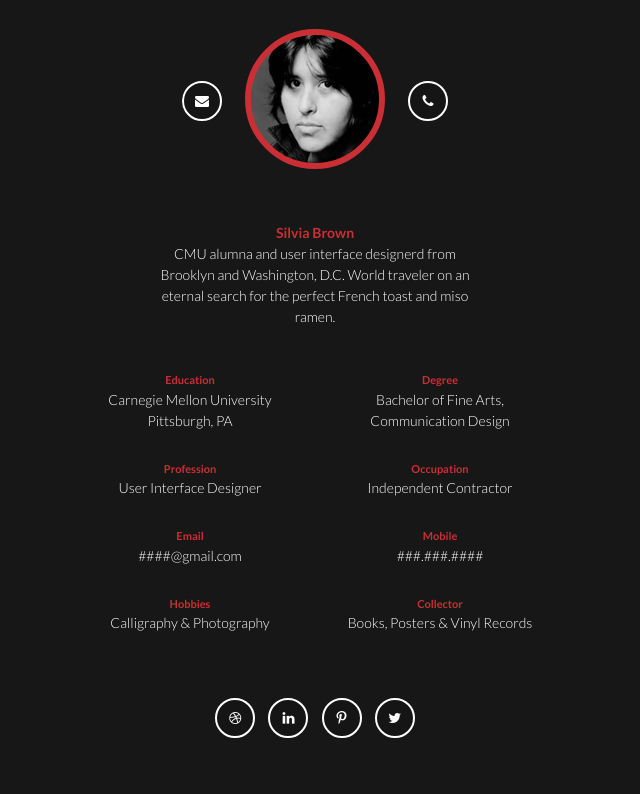
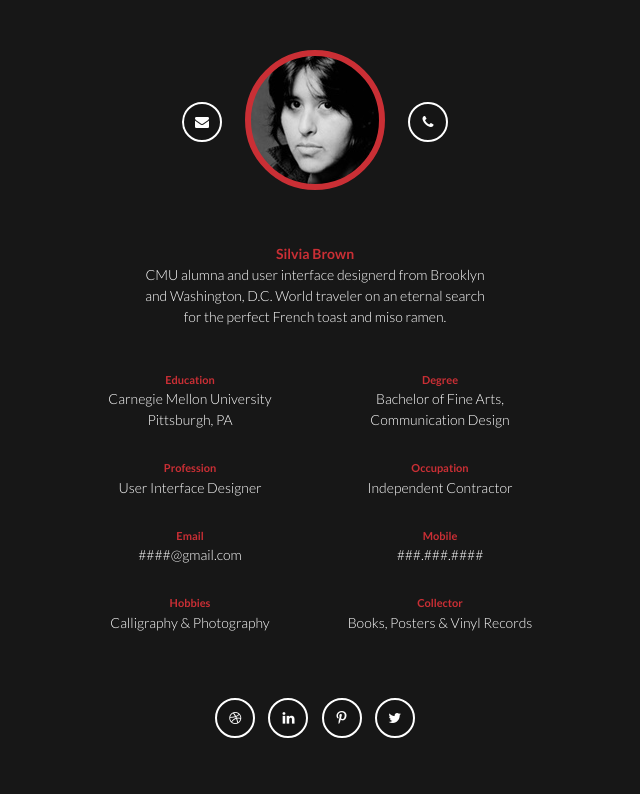
Before and after one commit to silscript/silscript.github.io, a plain HTML site: page index.html in a window 1280 px wide. Shown: the whole page, without its empty margins (325-965 px from the left). Drawn offline with Linux system fonts and the light colour scheme.

Commit message:
Edited the padding above the profile photo.

```diff
--- a/css/style.css
+++ b/css/style.css
@@ -83,7 +83,7 @@ ul {
 }
 
 .site-nav-head {
-    margin: 20px auto 50px auto;
+    margin: 40px auto 50px auto;
     position: relative;
     text-align: center;
 }
@@ -221,6 +221,6 @@ ul {
     }
 
     .site-profile > article {
-        width: 70%;
+        width: 75%;
     }
 }
```
